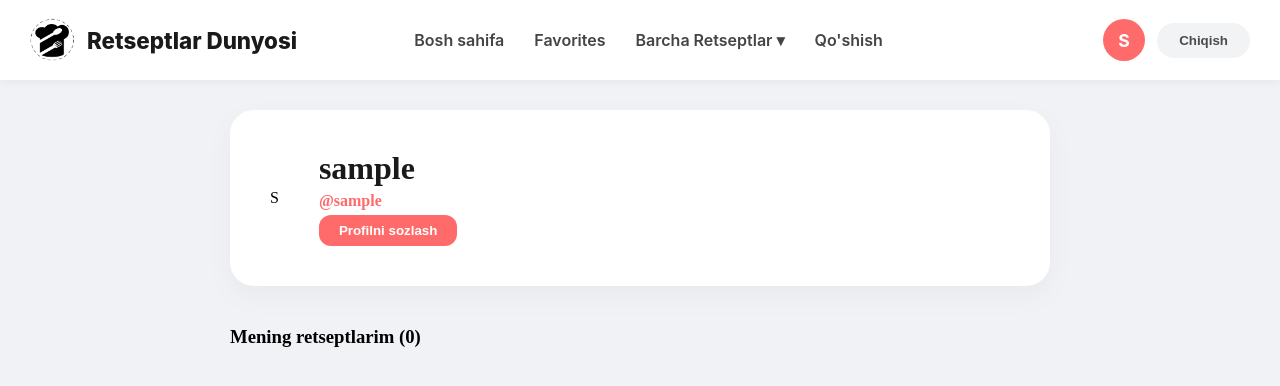
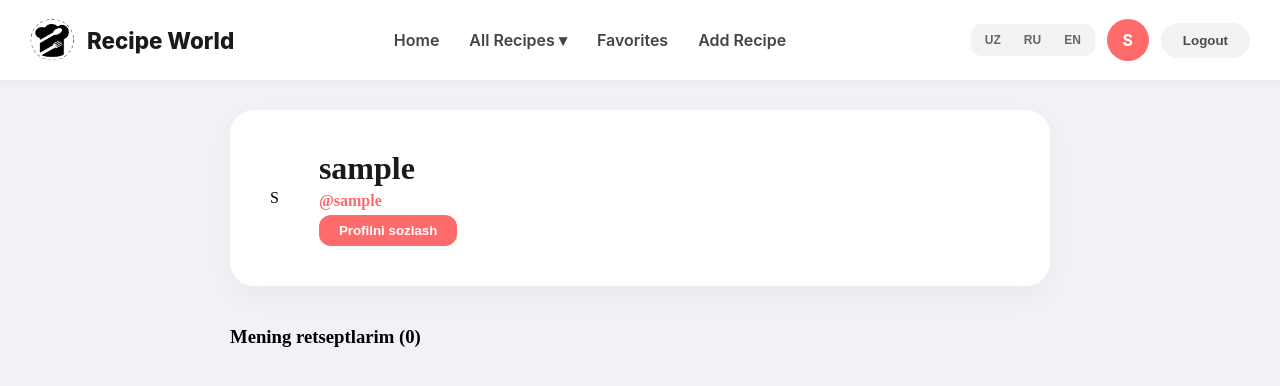
Before and after one commit to SHAHRIYORn1/Retseplar-Dunyosi, a React (Vite) app: page /profile in a window 1280 px wide. Shown: the top 386 px of the page. Built offline with nearby package versions, Linux system fonts and the light colour scheme; sample sign-in values are in the browser's storage.

Commit message:
Faqat header tarjima qilsa boladi

```diff
--- a/package.json
+++ b/package.json
@@ -11,8 +11,11 @@
   },
   "dependencies": {
     "axios": "^1.13.5",
+    "i18next": "^25.8.14",
+    "i18next-browser-languagedetector": "^8.2.1",
     "react": "^19.2.0",
     "react-dom": "^19.2.0",
+    "react-i18next": "^16.5.4",
     "react-router-dom": "^7.13.1"
   },
   "devDependencies": {
--- a/src/components/Navbar/Navbar.css
+++ b/src/components/Navbar/Navbar.css
@@ -1,4 +1,3 @@
-/* NAVBAR ASOSIY KONTEYNERI */
 .navbar {
   background-color: #ffffff;
   height: 80px;
@@ -13,7 +12,7 @@
 
 .navbar-container {
   display: flex;
-  justify-content: space-between; /* 3ta qismni (brand, menu, actions) chetlarga suradi */
+  justify-content: space-between;
   align-items: center;
   width: 100%;
   max-width: 1400px;
@@ -21,211 +20,84 @@
   padding: 0 30px;
 }
 
-/* 1. LOGOTIP VA BRAND (CHAPDA) */
-.navbar-brand {
-  flex: 0 0 250px; /* Chap blok kengligi */
+.navbar-brand { flex: 0 0 250px; display: flex; align-items: center; }
+.logo-link { display: flex; align-items: center; text-decoration: none; gap: 12px; }
+.logo-img { width: 45px; height: 45px; object-fit: contain; }
+.brand-name { font-size: 1.4rem; font-weight: 850; color: #1a1a1a; white-space: nowrap; }
+
+.nav-menu { flex: 1; display: flex; justify-content: center; }
+.nav-list { display: flex; list-style: none; gap: 30px; margin: 0; padding: 0; }
+.nav-item a { text-decoration: none; color: #444; font-weight: 600; font-size: 1rem; transition: 0.2s; }
+.nav-item a:hover { color: #ff6b6b; }
+
+/* DROPDOWN */
+.dropdown { position: relative; }
+.dropdown-content {
+  display: none; position: absolute; top: 100%; left: 50%;
+  transform: translateX(-50%); background-color: #ffffff;
+  min-width: 200px; box-shadow: 0 10px 25px rgba(0,0,0,0.1);
+  border-radius: 12px; padding: 10px 0; z-index: 1002;
+}
+.dropdown-content a { display: block; padding: 12px 20px; color: #333; font-size: 0.95rem; text-align: left; }
+.dropdown-content a:hover { background-color: #fff1f1; color: #ff6b6b; }
+.dropdown:hover .dropdown-content { display: block; }
+
+/* USER ACTIONS & LANG SWITCHER */
+/* ... oldingi barcha CSS qismlari saqlanadi ... */
+
+.user-actions {
+  flex: 0 0 350px; /* Til tugmalari ko'paygani uchun kenglikni oshirdik */
   display: flex;
   align-items: center;
-}
-
-.logo-link {
-  display: flex;
-  align-items: center;
-  text-decoration: none;
+  justify-content: flex-end;
   gap: 12px;
 }
 
-.logo-img {
-  width: 45px;
-  height: 45px;
-  object-fit: contain;
+.lang-switcher {
+  display: flex;
+  gap: 3px;
+  background: #f1f3f5;
+  padding: 4px;
+  border-radius: 10px;
 }
 
-.brand-name {
-  font-size: 1.4rem;
-  font-weight: 850;
-  color: #1a1a1a;
-  white-space: nowrap;
-}
-
-/* 2. MENYU ELEMENTLARI (MARKAZDA) */
-.nav-menu {
-  flex: 1; /* Markazdagi bo'sh joyni to'liq egallaydi */
-  display: flex;
-  justify-content: center; /* Linklarni o'rtaga yig'adi */
-}
-
-.nav-list {
-  display: flex;
-  list-style: none;
-  gap: 30px;
-  margin: 0;
-  padding: 0;
-}
-
-.nav-item a {
-  text-decoration: none;
-  color: #444;
-  font-weight: 600;
-  font-size: 1rem;
-  transition: all 0.2s ease;
-}
-
-.nav-item a:hover {
-  color: #ff6b6b;
-}
-
-/* DROPDOWN (KATEGORIYALAR) */
-.dropdown {
-  position: relative;
-}
-
-.dropdown-content {
-  display: none;
-  position: absolute;
-  top: 100%;
-  left: 70%;
-  transform: translateX(-50%);
-  background-color: #ffffff;
-  min-width: 200px;
-  box-shadow: 0 10px 25px rgba(0,0,0,0.1);
-  border-radius: 12px;
-  padding: 10px 0;
-  z-index: 1002;
-}
-
-.dropdown-content a {
-  display: block;
-  padding: 12px 20px;
-  color: #333;
-  font-size: 0.95rem;
-  text-align: left;
-}
-
-.dropdown-content a:hover {
-  background-color: #fff1f1;
-  color: #ff6b6b;
-}
-
-.dropdown:hover .dropdown-content {
-  display: block;
-}
-
-/* 3. USER ACTIONS (O'NGDA) */
-.user-actions {
-  flex: 0 0 250px; /* Chap qism bilan simmetriya uchun o'ng blok ham 250px */
-  display: flex;
-  align-items: center;
-  justify-content: flex-end;
-  gap: 15px;
-}
-
-.user-menu {
-  display: flex;
-  align-items: center;
-  gap: 12px;
-}
-
-/* AVATAR STILI */
-.avatar {
-  width: 42px;
-  height: 42px;
-  background-color: #ff6b6b;
-  color: white;
-  border-radius: 50%;
-  display: flex;
-  align-items: center;
-  justify-content: center;
+.lang-switcher button {
+  border: none;
+  background: transparent;
+  padding: 5px 10px;
+  border-radius: 8px;
+  cursor: pointer;
   font-weight: 700;
-  font-size: 1.1rem;
-  cursor: pointer;
-  transition: transform 0.2s ease;
-  overflow: hidden;
-  border: 2px solid transparent;
-}
-
-.avatar:hover {
-  transform: scale(1.1);
-  border-color: #ff6b6b;
-}
-
-.nav-avatar-img {
-  width: 100%;
-  height: 100%;
-  object-fit: cover;
-}
-
-/* TUGMALAR */
-.login-btn, .logout-btn {
-  padding: 10px 22px;
-  border-radius: 25px;
-  font-weight: 700;
-  cursor: pointer;
-  border: none;
+  font-size: 0.75rem;
+  color: #666;
   transition: 0.3s;
 }
 
-.login-btn {
-  background-color: #ff6b6b;
-  color: white;
+.lang-switcher button.active-lang {
+  background: white;
+  color: #ff6b6b;
+  box-shadow: 0 2px 5px rgba(0,0,0,0.1);
 }
 
-.logout-btn {
-  background-color: #f1f3f5;
-  color: #4b4b4b;
+/* ... qolgan CSS o'zgarishsiz qoladi ... */.user-menu { display: flex; align-items: center; gap: 12px; }
+.avatar {
+  width: 42px; height: 42px; background-color: #ff6b6b; color: white;
+  border-radius: 50%; display: flex; align-items: center; justify-content: center;
+  font-weight: 700; cursor: pointer; overflow: hidden; border: 2px solid transparent;
 }
+.nav-avatar-img { width: 100%; height: 100%; object-fit: cover; }
 
-.logout-btn:hover {
-  background-color: #ff6b6b;
-  color: white;
+.login-btn, .logout-btn { padding: 10px 22px; border-radius: 25px; font-weight: 700; cursor: pointer; border: none; transition: 0.3s; }
+.login-btn { background-color: #ff6b6b; color: white; }
+.logout-btn { background-color: #f1f3f5; color: #4b4b4b; }
+.logout-btn:hover { background-color: #ff6b6b; color: white; }
+
+.hamburger { display: none; flex-direction: column; gap: 5px; background: none; border: none; cursor: pointer; }
+.hamburger span { width: 25px; height: 3px; background-color: #333; border-radius: 3px; }
+
+@media screen and (max-width: 1024px) {
+  .nav-menu { display: none; position: absolute; top: 80px; left: 0; width: 100%; background: white; flex-direction: column; padding: 20px 0; box-shadow: 0 10px 20px rgba(0,0,0,0.05); }
+  .nav-menu.active { display: flex; }
+  .nav-list { flex-direction: column; align-items: center; gap: 20px; }
+  .hamburger { display: flex; }
 }
-
-/* MOBIL REJIM (HAMBURGER) */
-.hamburger {
-  display: none;
-  flex-direction: column;
-  gap: 5px;
-  background: none;
-  border: none;
-  cursor: pointer;
-}
-
-.hamburger span {
-  width: 25px;
-  height: 3px;
-  background-color: #333;
-  border-radius: 3px;
-}
-
-/* PLANSHET VA MOBIL MOSLASHUV */
-@media screen and (max-width: 1024px) {
-  .nav-menu {
-    display: none; /* JS'da 'active' klassi bo'lmasa yashirin bo'ladi */
-    position: absolute;
-    top: 80px;
-    left: 0;
-    width: 100%;
-    background: white;
-    flex-direction: column;
-    padding: 20px 0;
-    box-shadow: 0 10px 20px rgba(0,0,0,0.05);
-  }
-
-  .nav-menu.active {
-    display: flex;
-  }
-
-  .nav-list {
-    flex-direction: column;
-    align-items: center;
-    gap: 20px;
-  }
-
-  .hamburger {
-    display: flex;
-  }
-
-  .navbar-brand, .user-actions {
-    flex: 1;
-  }
-}
--- a/src/components/Navbar/Navbar.jsx
+++ b/src/components/Navbar/Navbar.jsx
@@ -2,64 +2,93 @@ import React, { useState } from "react";
 import "./Navbar.css";
 import { Link, useNavigate } from "react-router-dom";
 import { useAuth } from "../../context/AuthContext";
+import { useTranslation } from "react-i18next";
 
 const Navbar = () => {
-  const [isMenuOpen, setIsMenuOpen] = useState(false);
+  const { t, i18n } = useTranslation();
   const { user, logout } = useAuth();
   const navigate = useNavigate();
+  const [isMenuOpen, setIsMenuOpen] = useState(false);
 
   const toggleMenu = () => setIsMenuOpen(!isMenuOpen);
   const closeMenu = () => setIsMenuOpen(false);
 
+  const changeLanguage = (lng) => {
+    i18n.changeLanguage(lng);
+  };
+
+  const handleProtectedNavigation = (e, path) => {
+    e.preventDefault();
+    closeMenu();
+    if (user) {
+      navigate(path);
+    } else {
+      alert(t("auth_error"));
+      navigate("/login");
+    }
+  };
+
   return (
     <header className="navbar">
       <div className="navbar-container">
+
         <div className="navbar-brand">
           <Link to="/" onClick={closeMenu} className="logo-link">
             <img src="/logo.png" alt="Logo" className="logo-img" />
-            <span className="brand-name">Retseptlar Dunyosi</span>
+            <span className="brand-name">{t("brand")}</span>
           </Link>
         </div>
 
         <nav className={`nav-menu ${isMenuOpen ? "active" : ""}`}>
           <ul className="nav-list">
-            <li className="nav-item"><Link to="/" onClick={closeMenu}>Bosh sahifa</Link></li>
-            <li className="nav-item"><Link to="/favorites" onClick={closeMenu}>Favorites</Link></li>
+            <li className="nav-item">
+              <Link to="/" onClick={closeMenu}>{t("home")}</Link>
+            </li>
+
             <li className="nav-item dropdown">
               <Link to="/all-recipes" className="dropbtn" onClick={closeMenu}>
-                Barcha Retseptlar ▾
+                {t("all_recipes")} ▾
               </Link>
               <div className="dropdown-content">
-                <Link to="/all-recipes?cat=Milliy Taomlar" onClick={closeMenu}>Milliy Taomlar</Link>
-                <Link to="/all-recipes?cat=FastFood" onClick={closeMenu}>FastFood</Link>
-                <Link to="/all-recipes?cat=Salatlar" onClick={closeMenu}>Salatlar</Link>
-                <Link to="/all-recipes?cat=Shirinliklar" onClick={closeMenu}>Shirinliklar</Link>
+                <Link to="/all-recipes?cat=Milliy Taomlar" onClick={closeMenu}>{t("cat_national")}</Link>
+                <Link to="/all-recipes?cat=FastFood" onClick={closeMenu}>{t("cat_fastfood")}</Link>
+                <Link to="/all-recipes?cat=Salatlar" onClick={closeMenu}>{t("cat_salads")}</Link>
+                <Link to="/all-recipes?cat=Shirinliklar" onClick={closeMenu}>{t("cat_sweets")}</Link>
               </div>
             </li>
-            <li className="nav-item"><Link to="/add-recipe" onClick={closeMenu}>Qo'shish</Link></li>
+
+            <li className="nav-item">
+              <a href="/favorites" onClick={(e) => handleProtectedNavigation(e, "/favorites")}>{t("favorites")}</a>
+            </li>
+            <li className="nav-item">
+              <a href="/add-recipe" onClick={(e) => handleProtectedNavigation(e, "/add-recipe")}>{t("add_recipe")}</a>
+            </li>
           </ul>
         </nav>
 
         <div className="user-actions">
+          {/* UCHTA TIL TUGMASI */}
+          <div className="lang-switcher">
+            <button onClick={() => changeLanguage("uz")} className={i18n.language === 'uz' ? 'active-lang' : ''}>UZ</button>
+            <button onClick={() => changeLanguage("ru")} className={i18n.language === 'ru' ? 'active-lang' : ''}>RU</button>
+            <button onClick={() => changeLanguage("en")} className={i18n.language === 'en' ? 'active-lang' : ''}>EN</button>
+          </div>
+
           {user ? (
             <div className="user-menu">
               <Link to="/profile" className="profile-link" onClick={closeMenu}>
                 <div className="avatar">
-                  {/* AGAR RASM BO'LSA RASM, BO'LMASA HARF */}
-                  {user.avatar ? (
-                    <img src={user.avatar} alt="U" className="nav-avatar-img" />
-                  ) : (
-                    (user.fullName?.charAt(0) || user.username?.charAt(0))?.toUpperCase()
-                  )}
+                  {user.avatar ? <img src={user.avatar} className="nav-avatar-img" alt="U" /> : user.username.charAt(0).toUpperCase()}
                 </div>
               </Link>
-              <button className="logout-btn" onClick={logout}>Chiqish</button>
+              <button className="logout-btn" onClick={logout}>{t("logout")}</button>
             </div>
           ) : (
             <Link to="/login" onClick={closeMenu}>
-              <button className="login-btn">Kirish</button>
+              <button className="login-btn">{t("login")}</button>
             </Link>
           )}
+
           <button className={`hamburger ${isMenuOpen ? "active" : ""}`} onClick={toggleMenu}>
             <span></span><span></span><span></span>
           </button>
--- /dev/null
+++ b/src/i18n.js
@@ -0,0 +1,65 @@
+import i18n from "i18next";
+import { initReactI18next } from "react-i18next";
+import LanguageDetector from "i18next-browser-languagedetector";
+
+const resources = {
+  uz: {
+    translation: {
+      "home": "Bosh sahifa",
+      "all_recipes": "Barcha Retseptlar",
+      "favorites": "Sevimlilar",
+      "add_recipe": "Qo'shish",
+      "login": "Kirish",
+      "logout": "Chiqish",
+      "brand": "Retseptlar Dunyosi",
+      "auth_error": "Ushbu sahifadan foydalanish uchun avval tizimga kiring!",
+      "cat_national": "Milliy Taomlar",
+      "cat_fastfood": "FastFood",
+      "cat_salads": "Salatlar",
+      "cat_sweets": "Shirinliklar"
+    }
+  },
+  ru: {
+    translation: {
+      "home": "Главная",
+      "all_recipes": "Все Рецепты",
+      "favorites": "Избранное",
+      "add_recipe": "Добавить",
+      "login": "Вход",
+      "logout": "Выход",
+      "brand": "Мир Рецептов",
+      "auth_error": "Для доступа к этой странице войдите в систему!",
+      "cat_national": "Национальные блюда",
+      "cat_fastfood": "Фастфуд",
+      "cat_salads": "Салаты",
+      "cat_sweets": "Сладости"
+    }
+  },
+  en: {
+    translation: {
+      "home": "Home",
+      "all_recipes": "All Recipes",
+      "favorites": "Favorites",
+      "add_recipe": "Add Recipe",
+      "login": "Login",
+      "logout": "Logout",
+      "brand": "Recipe World",
+      "auth_error": "Please log in first to access this page!",
+      "cat_national": "National Dishes",
+      "cat_fastfood": "Fast Food",
+      "cat_salads": "Salads",
+      "cat_sweets": "Sweets"
+    }
+  }
+};
+
+i18n
+  .use(LanguageDetector)
+  .use(initReactI18next)
+  .init({
+    resources,
+    fallbackLng: "uz",
+    interpolation: { escapeValue: false }
+  });
+
+export default i18n;
--- a/src/main.jsx
+++ b/src/main.jsx
@@ -4,6 +4,7 @@ import { BrowserRouter } from "react-router-dom";
 import App from "./App";
 import { AuthProvider } from "./context/AuthContext"; // AuthContext.jsx yoki .js
 import "./index.css"; // Global uslublar
+import './i18n';
 
 ReactDOM.createRoot(document.getElementById("root")).render(
   <React.StrictMode>
```
Also changed, not shown: 1 other file (tests, documents, lock files or other folders).
